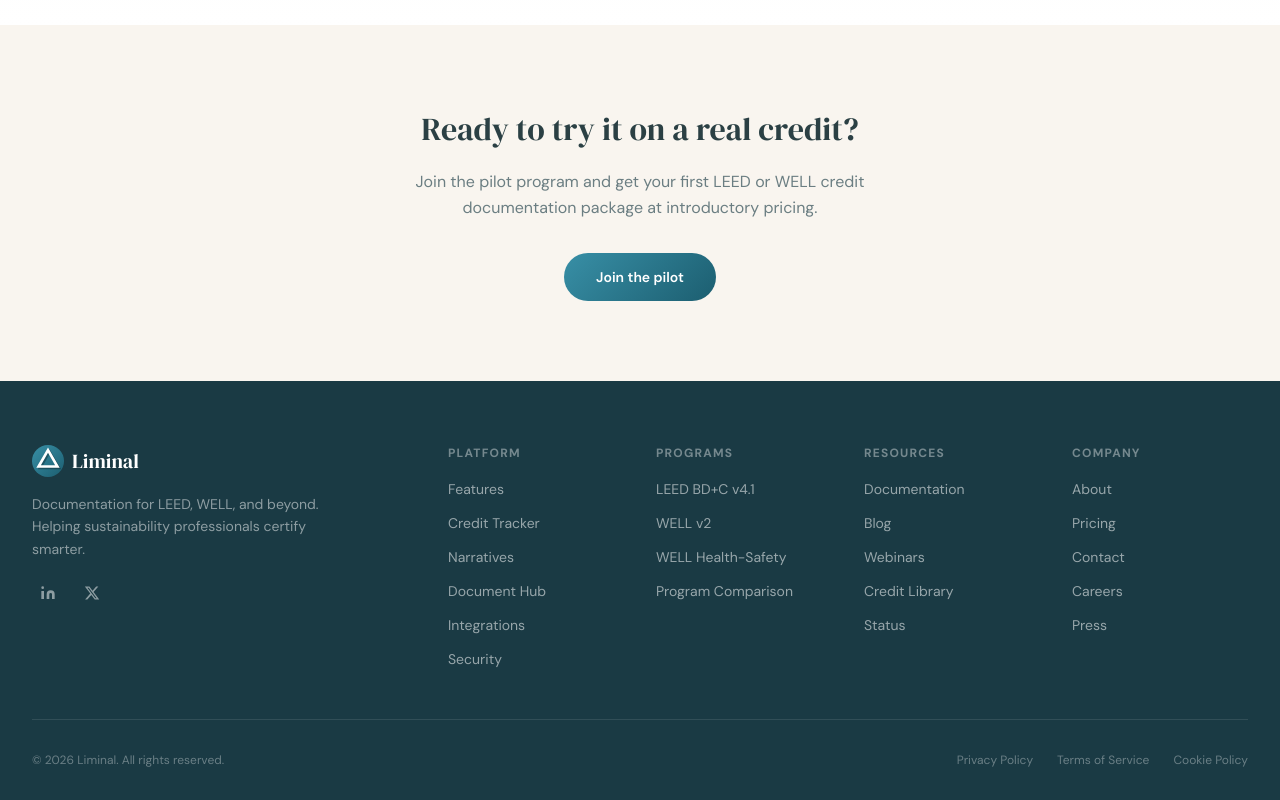
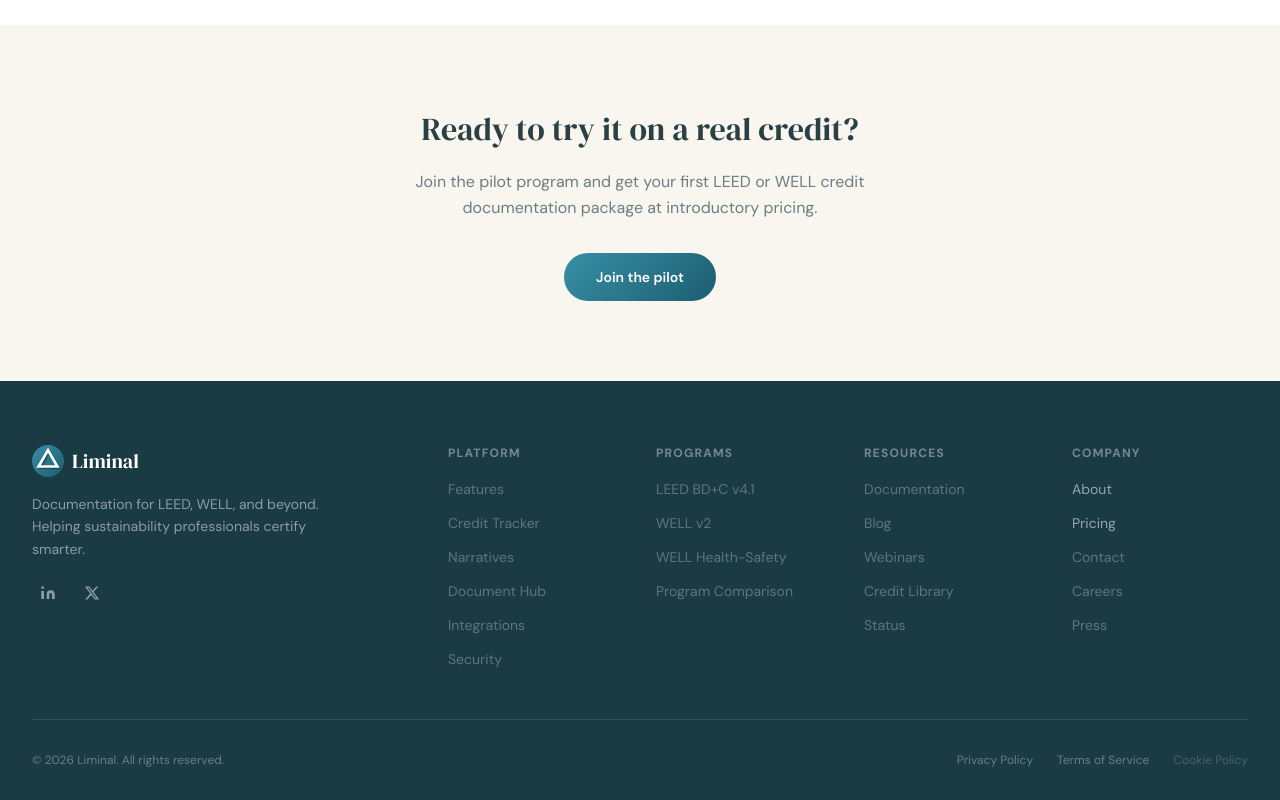
Before and after one commit to klm-sva/liminal, a Next.js app: page / in a window 1280 px wide. Shown: the part 4714-5514 px from the top of the page. Built offline with nearby package versions, Linux system fonts and the light colour scheme.

Commit message:
Fix broken footer links

```diff
--- a/src/components/marketing/Footer.tsx
+++ b/src/components/marketing/Footer.tsx
@@ -1,33 +1,33 @@
 import Link from "next/link";
 
-const links = {
+const links: Record<string, { label: string; href?: string }[]> = {
   Platform: [
-    { label: "Features",      href: "/platform" },
-    { label: "Credit Tracker",href: "/platform#credit-tracker" },
-    { label: "Narratives",    href: "/platform#narratives" },
-    { label: "Document Hub",  href: "/platform#documents" },
-    { label: "Integrations",  href: "/integrations" },
-    { label: "Security",      href: "/security" },
+    { label: "Features" },
+    { label: "Credit Tracker" },
+    { label: "Narratives" },
+    { label: "Document Hub" },
+    { label: "Integrations" },
+    { label: "Security" },
   ],
   Programs: [
-    { label: "LEED BD+C v4.1",       href: "/programs/leed-bdc" },
-    { label: "WELL v2",               href: "/programs/well-v2" },
-    { label: "WELL Health-Safety",    href: "/programs/well-health-safety" },
-    { label: "Program Comparison",    href: "/programs" },
+    { label: "LEED BD+C v4.1" },
+    { label: "WELL v2" },
+    { label: "WELL Health-Safety" },
+    { label: "Program Comparison" },
   ],
   Resources: [
-    { label: "Documentation",    href: "/docs" },
-    { label: "Blog",             href: "/blog" },
-    { label: "Webinars",         href: "/webinars" },
-    { label: "Credit Library",   href: "/library" },
-    { label: "Status",           href: "/status" },
+    { label: "Documentation" },
+    { label: "Blog" },
+    { label: "Webinars" },
+    { label: "Credit Library" },
+    { label: "Status" },
   ],
   Company: [
     { label: "About",   href: "/about" },
     { label: "Pricing", href: "/pricing" },
-    { label: "Contact", href: "/contact" },
-    { label: "Careers", href: "/careers" },
-    { label: "Press",   href: "/press" },
+    { label: "Contact" },
+    { label: "Careers" },
+    { label: "Press" },
   ],
 };
 
@@ -101,12 +101,16 @@
               <ul className="space-y-2.5">
                 {items.map((item) => (
                   <li key={item.label}>
+                    {item.href ? (
                       <Link
                         href={item.href}
                         className="text-sm text-white/55 hover:text-white transition-colors"
                       >
                         {item.label}
                       </Link>
+                    ) : (
+                      <span className="text-sm text-white/30">{item.label}</span>
+                    )}
                   </li>
                 ))}
               </ul>
@@ -120,19 +124,9 @@
             © {new Date().getFullYear()} Liminal. All rights reserved.
           </p>
           <div className="flex items-center gap-6">
-            {[
-              { label: "Privacy Policy", href: "/privacy" },
-              { label: "Terms of Service", href: "/terms" },
-              { label: "Cookie Policy", href: "/cookies" },
-            ].map((item) => (
-              <Link
-                key={item.label}
-                href={item.href}
-                className="text-xs text-white/35 hover:text-white/60 transition-colors"
-              >
-                {item.label}
-              </Link>
-            ))}
+            <Link href="/privacy" className="text-xs text-white/35 hover:text-white/60 transition-colors">Privacy Policy</Link>
+            <Link href="/terms" className="text-xs text-white/35 hover:text-white/60 transition-colors">Terms of Service</Link>
+            <span className="text-xs text-white/20">Cookie Policy</span>
           </div>
         </div>
       </div>
```
Lines whose indentation alone changed are shown as unchanged.
